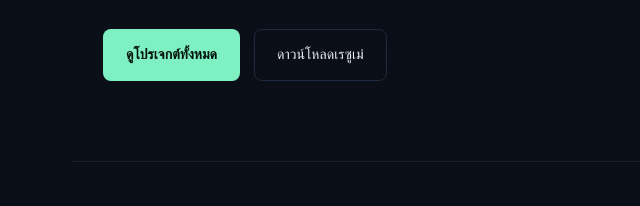
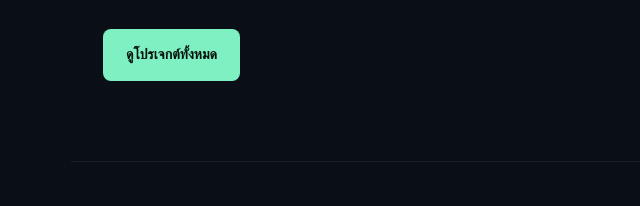
Before and after one commit to tugs7899-svg/portfolio, a website: page portfolio-node/public/index.html in a window 1280 px wide. Shown: the part 420-626 px from the top of the page, 9-649 px from the left. Drawn offline with Linux system fonts and the light colour scheme.

Commit message:
Update portfolio

```diff
--- a/portfolio-node/public/index.html
+++ b/portfolio-node/public/index.html
@@ -46,7 +46,6 @@
 
     <div class="hero-actions">
       <a href="#projects" class="btn btn-primary">ดูโปรเจกต์ทั้งหมด</a>
-      <a href="https://inadequate-tomato-zk17kxts.edgeone.dev/" class="btn btn-ghost" download>ดาวน์โหลดเรซูเม่</a>
     </div>
 
   </div>
```
